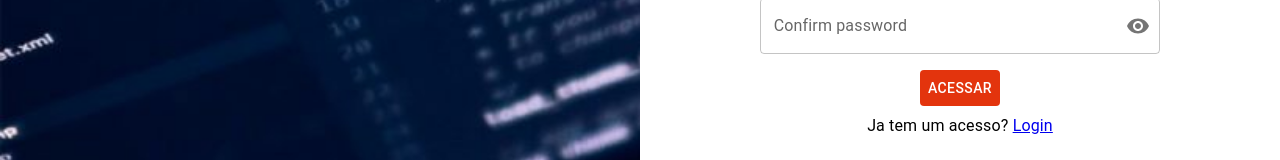
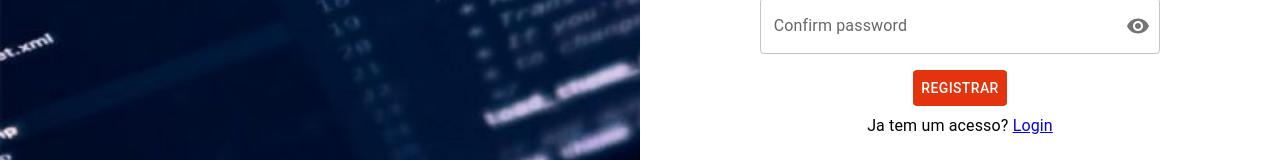
Before and after one commit to Marseljrdev/crud-recados-av3, a React (Create React App) app: page /register in a window 1280 px wide. Shown: the part 460-620 px from the top of the page. Built offline with nearby package versions, Linux system fonts and the light colour scheme.

Commit message:
Alterando nome do botao de registrar

```diff
--- a/src/pages/Register.tsx
+++ b/src/pages/Register.tsx
@@ -134,7 +134,7 @@ const Register: React.FC = () => {
             label="Confirm password"
           />
         </FormControl>
-        <Button onClick={handleRegister}>Acessar</Button>
+        <Button onClick={handleRegister}>Registrar</Button>
         <Typography>
           Ja tem um acesso? <Link to="/login">Login</Link>
         </Typography>
```
